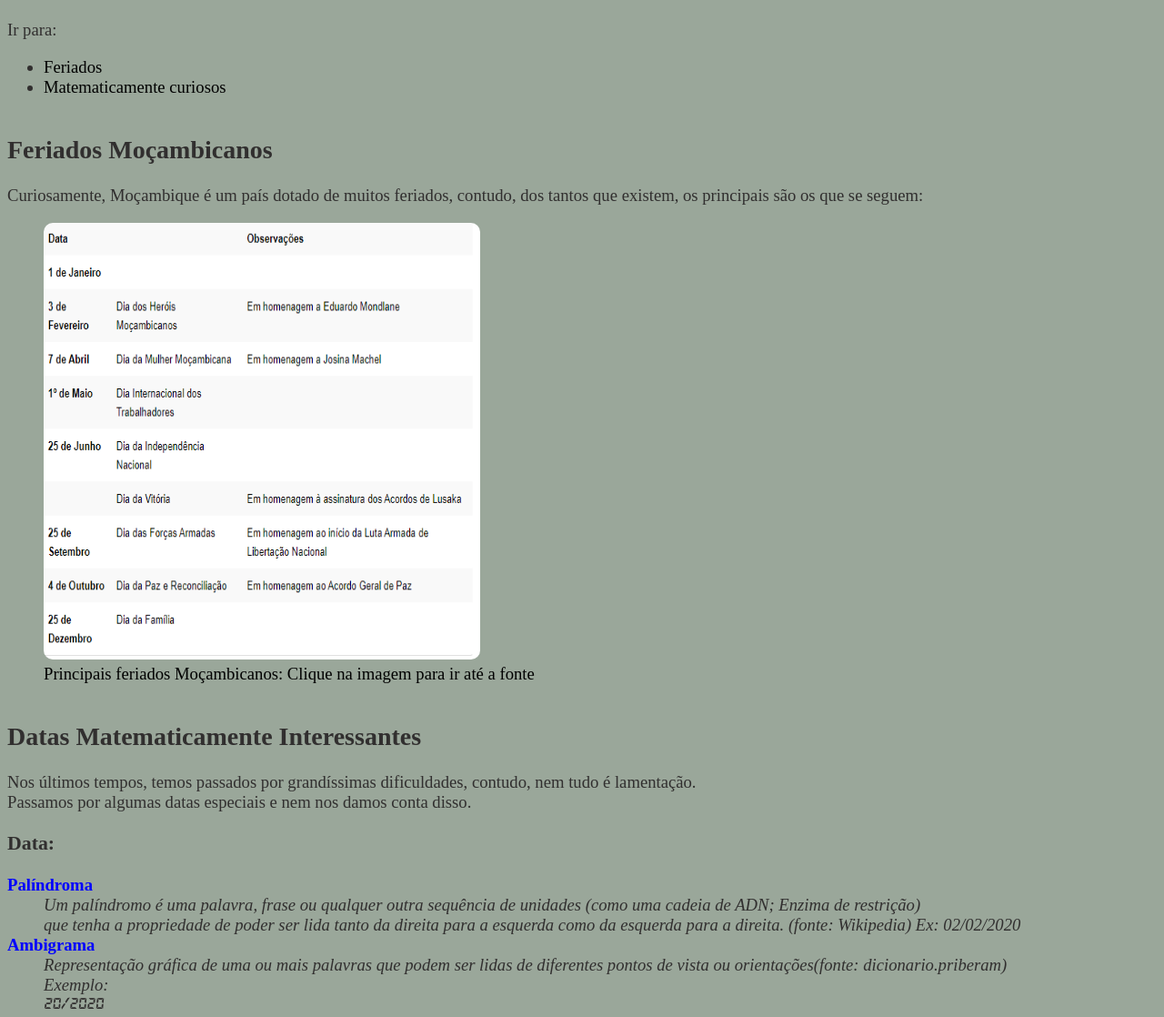
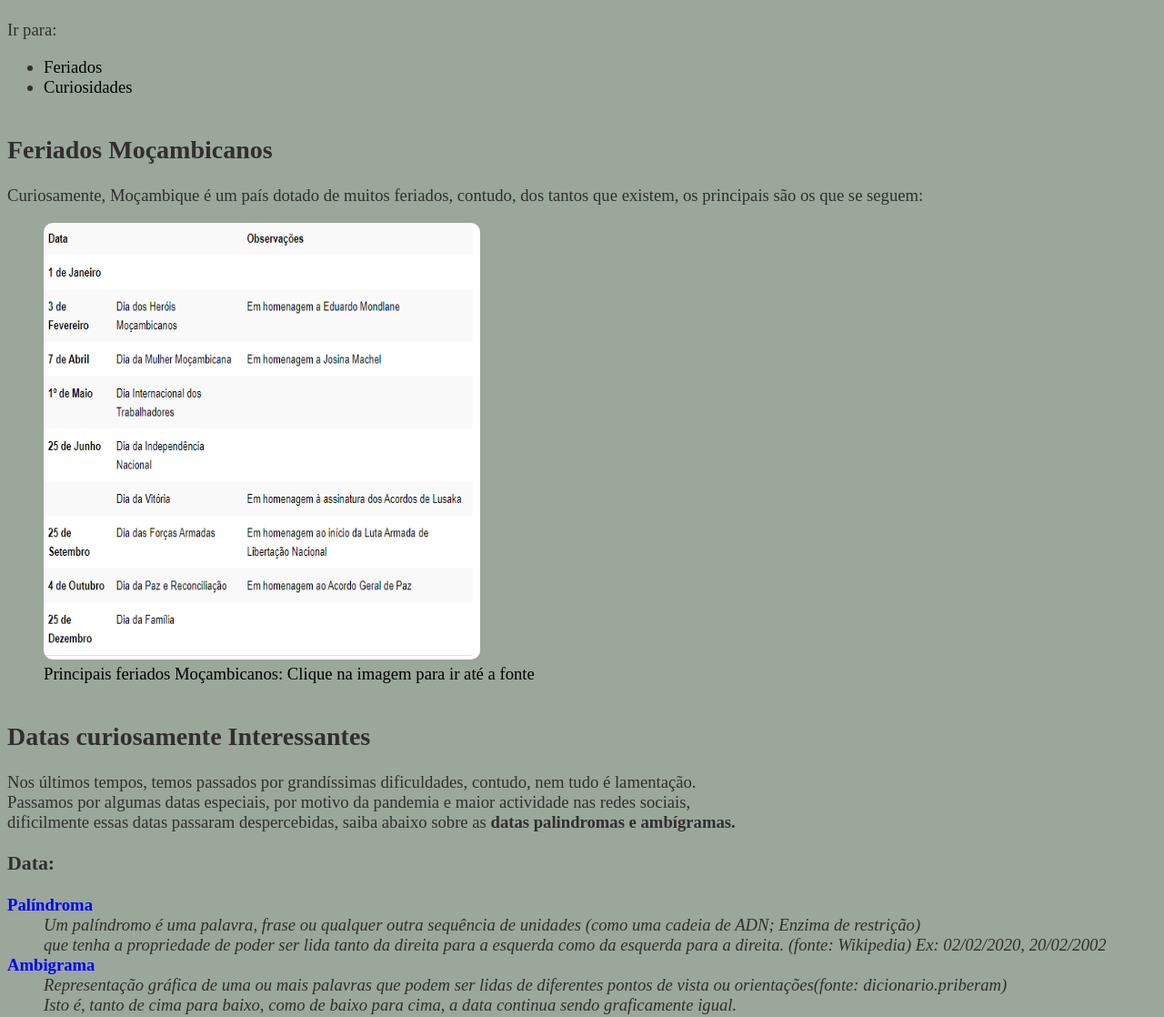
Before and after one commit to MapieMamunhe/projecto-faculdade-calendario, a plain HTML site: page pages/curiosidades-datas.html in a window 1280 px wide. Shown: the part 178-1296 px from the top of the page at 91% size. Drawn offline with Linux system fonts and the light colour scheme.

Commit message:
Fiz a correcao ortografica das paginas e acrescentei alguns detalhes

```diff
--- a/css/estilo-contacto.css
+++ b/css/estilo-contacto.css
@@ -25,6 +25,8 @@ textarea{
     color: aliceblue;
     font-family: Arial, Helvetica, sans-serif;
     font-size: 16px;
+    outline: none;
+    border-radius: 5px;
     background-color: #131111;
 }
 div{
--- a/pages/curiosidades-datas.html
+++ b/pages/curiosidades-datas.html
@@ -26,7 +26,7 @@
             Ir para:
             <ul>
                <li><a href="#feriados">Feriados</a></li>
-                <li> <a href="#curiosos">Matematicamente curiosos</a> </li>
+                <li> <a href="#curiosos">Curiosidades</a> </li>
             </ul>
         </div>
     </div>
@@ -41,11 +41,12 @@
         </figure>
     </div>
     <div id="curiosos">
-        <h2>Datas Matematicamente Interessantes</h2>
+        <h2>Datas curiosamente Interessantes</h2>
         <div>
             Nos últimos tempos, temos passados por grandíssimas dificuldades, contudo, nem tudo é lamentação.
             <br>
-            Passamos por algumas datas especiais e nem nos damos conta disso.
+            Passamos por algumas datas especiais, por motivo da pandemia e maior actividade nas redes sociais, <br>dificilmente essas datas passaram despercebidas, saiba abaixo sobre as <strong> datas palindromas e ambígramas.</strong>
+
             <h3>Data: </h3>
             <dl>
                 <dt>
@@ -55,7 +56,7 @@
                 <dd>
                     Um palíndromo é uma palavra, frase ou qualquer outra sequência de unidades (como uma cadeia de ADN;
                     Enzima de restrição) <br> que tenha a propriedade de poder ser lida tanto da direita para a esquerda como da esquerda para a direita. (fonte: Wikipedia)
-                    Ex: 02/02/2020
+                    Ex: 02/02/2020, 20/02/2002
                 </dd>
                 <dt>
                     <strong>
@@ -63,16 +64,17 @@
                     </strong>
                 </dt>
                 <dd>
-                    Representação gráfica de uma ou mais palavras que podem ser lidas de diferentes pontos de vista ou orientações(fonte: dicionario.priberam)
+                    Representação gráfica de uma ou mais palavras que podem ser lidas de diferentes pontos de vista ou orientações(fonte: dicionario.priberam) <br>
+                    Isto é, tanto de cima para baixo, como de baixo para cima, a data continua sendo graficamente igual.
                     <br> Exemplo:<div class="exemplo">
                         20/2020
                     </div>
                 </dd>
             </dl>
-            Como se não bastasse, já recebemos uma data palindroma e ambigrama no ano de 2020
+            Como se não bastasse, já recebemos uma data palindroma e ambigrama no ano de 2021
             <figure>
                 <img src="../imgs/palindromo-ambigrama.jpg" alt="Data Palindroma e Ambigrama" width="auto">
-                <Figcaption>Essa é a data palindroma e Ambigrama do ano de 2021</Figcaption>
+                <Figcaption>Essa é a data palindroma e Ambígrama do ano de 2021</Figcaption>
             </figure>
         </div>
     </div>
```
Also changed, not shown: index.html (+1 -1 lines), pages/contacto.html (+1 -2 lines), pages/sobre.html (+1 -1 lines).
